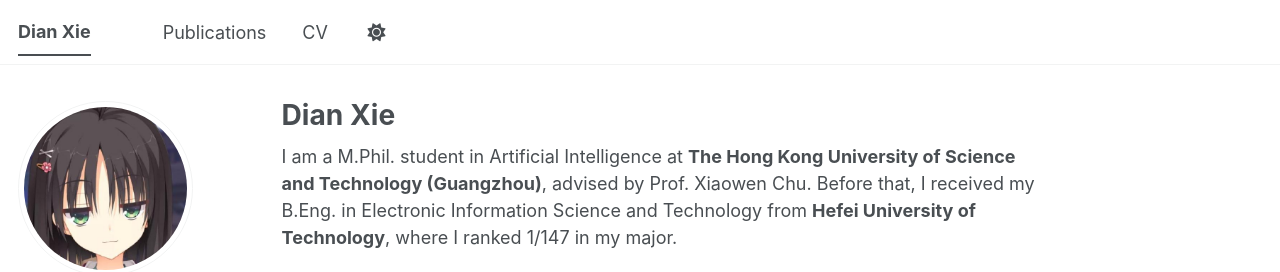
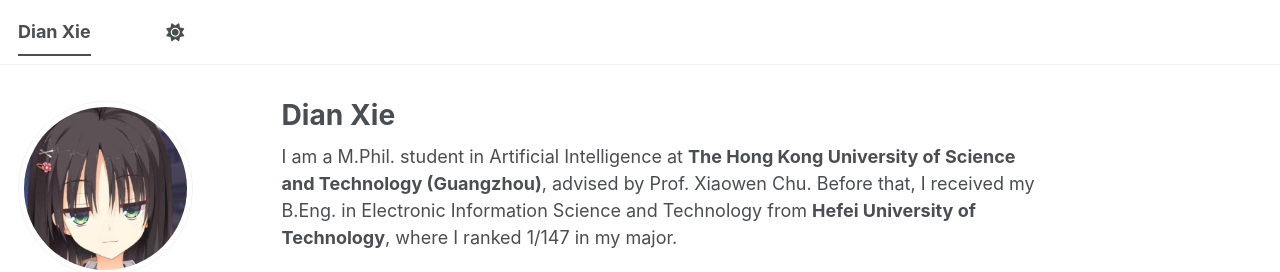
Before and after one commit to Maxwells-Ayakashi/maxwells-ayakashi.github.io, a Jekyll site: the page built from _pages/about.md, in a window 1280 px wide. Shown: the top 272 px of the page. Built offline with Jekyll 4.4.1, drawn with Linux system fonts in a browser that asks for light colours; a style sheet for code colours, icons or effects is not loaded.

Commit message:
Navigation: remove CV and Publications tabs

```diff
--- a/_data/navigation.yml
+++ b/_data/navigation.yml
@@ -4,9 +4,4 @@
 # links. Removing a link prevents it from showing in the header, but does not
 # prevent it from being included in the site.
 
-main:
-  - title: "Publications"
-    url: /publications/
-
-  - title: "CV"
-    url: /cv/
+main: []
```
